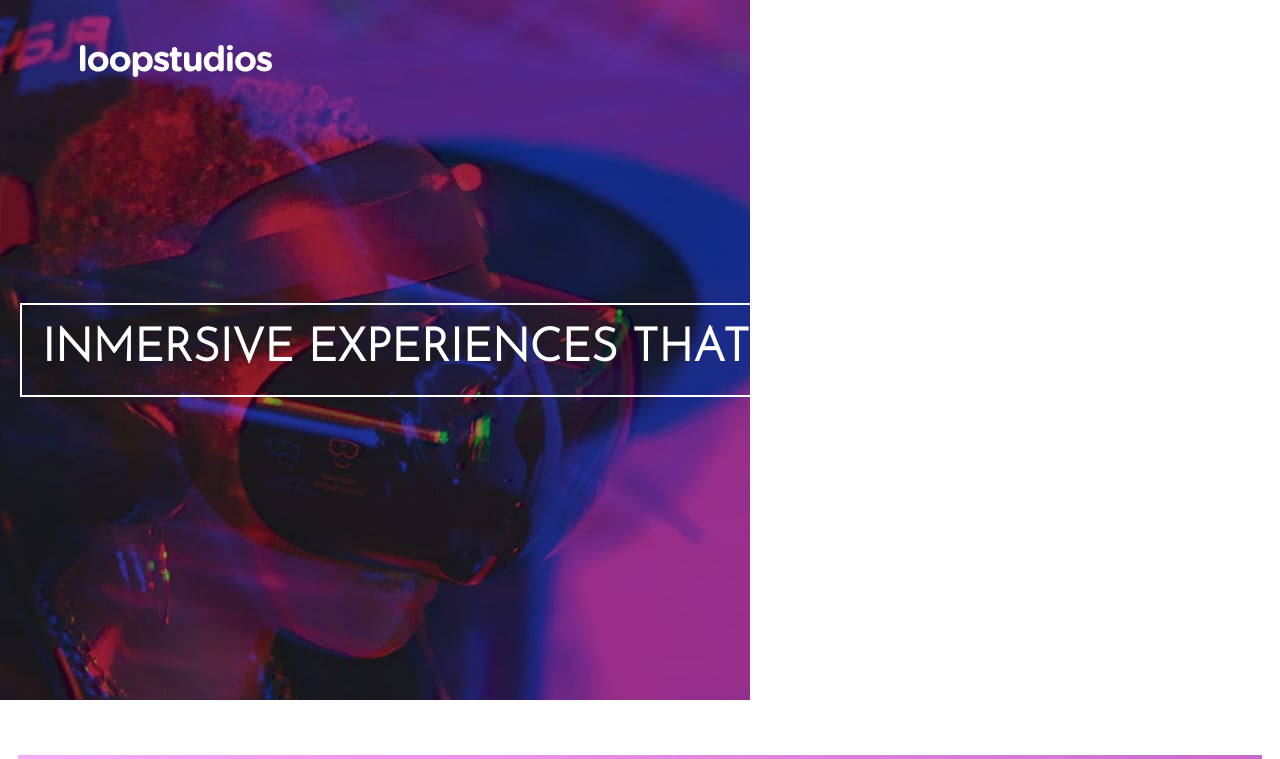
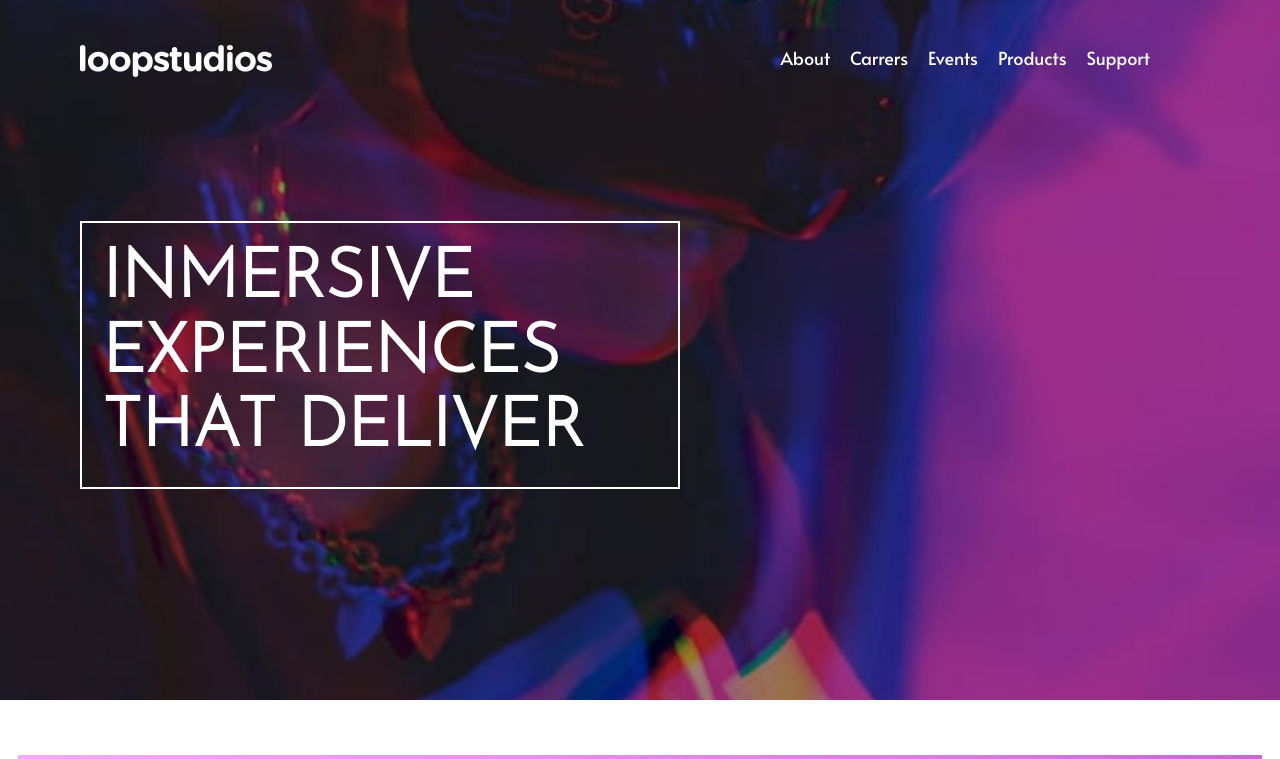
Before and after one commit to fmolinadev/loopstudios-landing-page, a React (Create React App) app: page / in a window 1280 px wide. Shown: the top 759 px of the page. Built offline with nearby package versions, Linux system fonts and the light colour scheme.

Commit message:
Add responsive Hero styles

```diff
--- a/src/styles/Hero.css
+++ b/src/styles/Hero.css
@@ -20,3 +20,23 @@
   color: #fff;
   border: 2px solid #fff;
 }
+
+@media (min-width: 1024px) {
+  .hero {
+    background: brightness(70%) url("../images/desktop/image-hero.jpg");
+    background-repeat: no-repeat;
+    background-size: cover;
+    background-position: center;
+    height: 700px;
+  }
+
+  .main-hero {
+    width: 700px;
+    padding-left: 80px;
+  }
+
+  .main-hero h1 {
+    font-size: 68px;
+    margin-top: 10px;
+  }
+}
```
